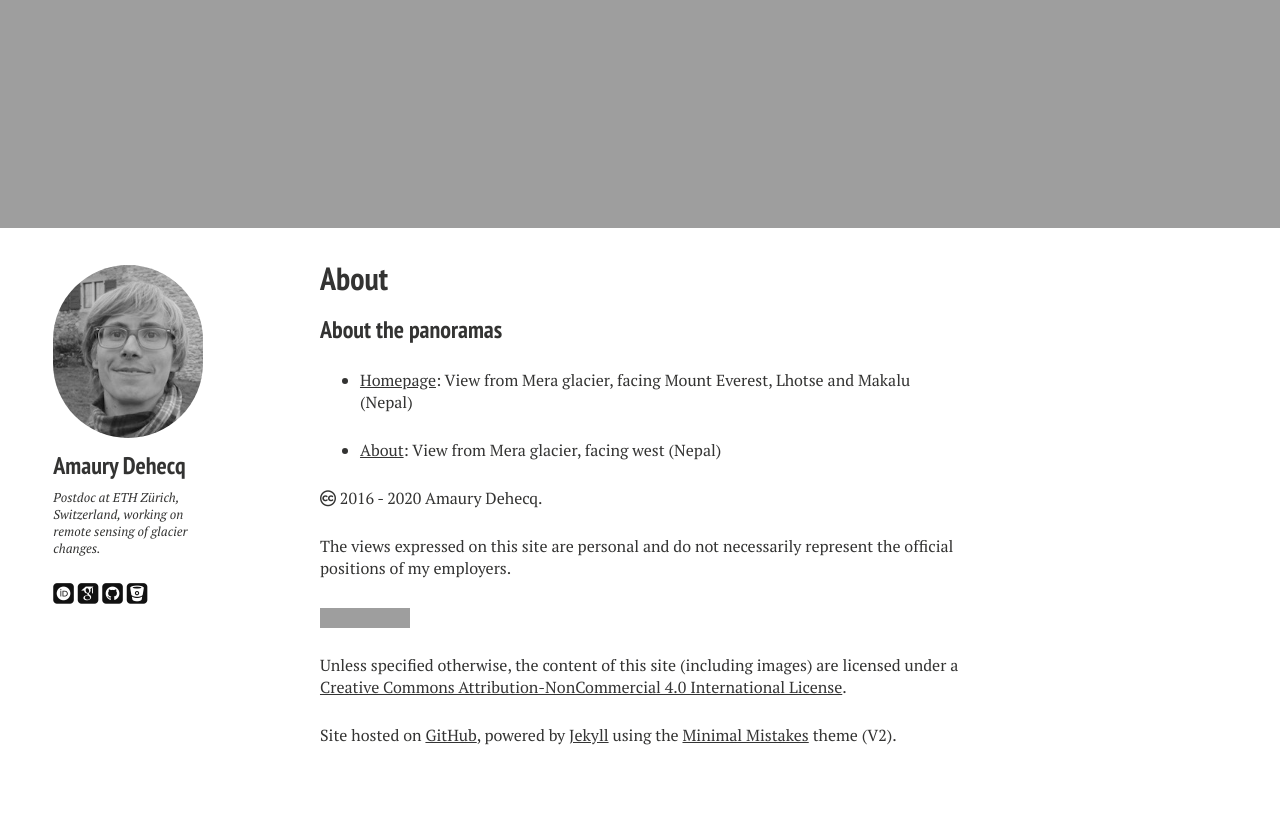
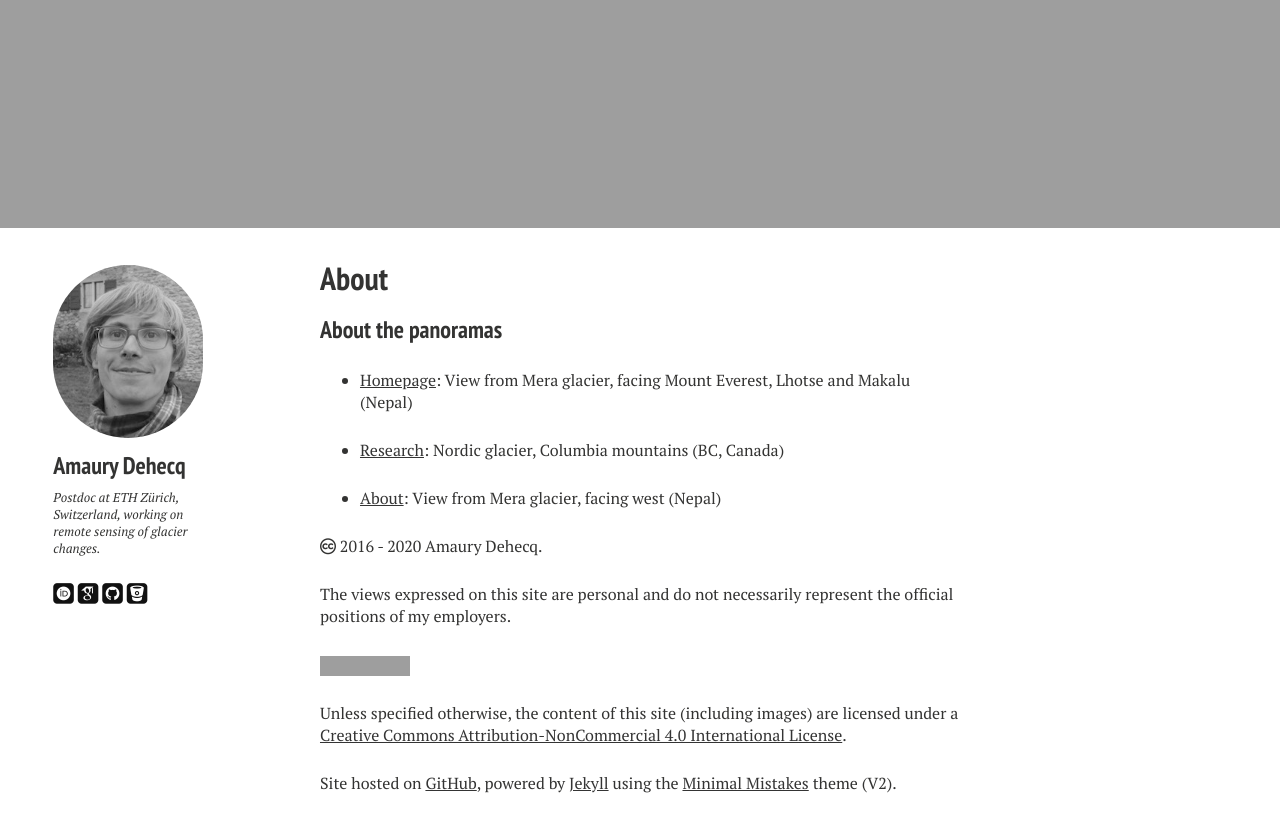
Before and after one commit to adehecq/adehecq.github.io, a Jekyll site: the page built from about.md, in a window 1280 px wide and 900 px high, scrolled down 816 px. Shown: the top 832 px of the window. Built offline with Jekyll 4.4.1, drawn with Linux system fonts in a browser that asks for light colours; nearby versions of some CDN libraries; some web fonts are replaced; grey boxes are pictures that could not be loaded.

Commit message:
Update about.md

```diff
--- a/about.md
+++ b/about.md
@@ -17,6 +17,8 @@ modified: 2019-01-11
 ### About the panoramas
 * [Homepage]({{ site.url }}/images/pic_header_1.jpg): View from Mera glacier, facing Mount Everest, Lhotse and Makalu (Nepal)
 
+* [Research]({{ site.url }}/images/pic_header_3.jpg): Nordic glacier, Columbia mountains (BC, Canada)
+
 * [About]({{ site.url }}/images/pic_header_2.jpg): View from Mera glacier, facing west (Nepal)
 
 <span><i class="fa fa-creative-commons"></i> 2016 - {{ site.time | date: '%Y' }} {{ site.owner.name }}.</span>
```
